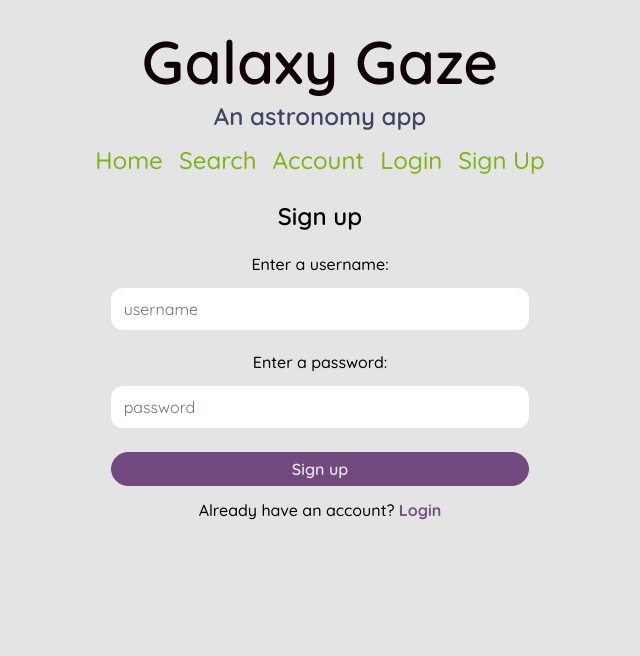
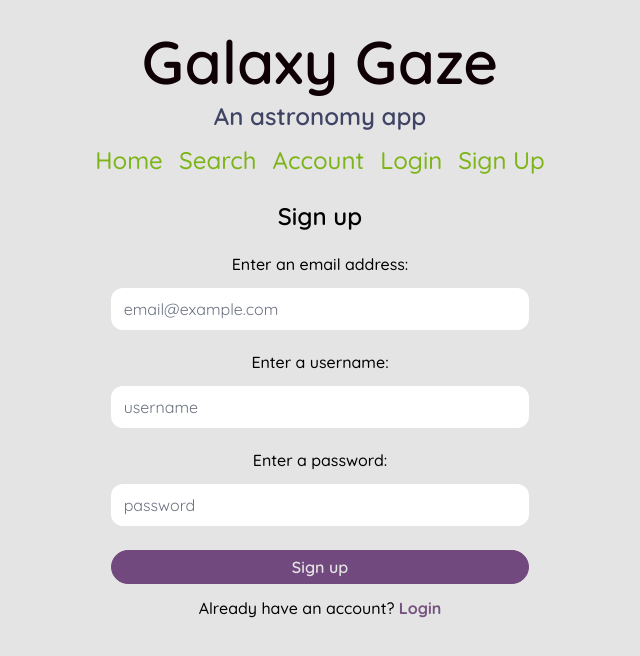
Before and after one commit to elliotvhill/capstone-fe, a React (Vite) app in the folder galaxy-gaze/: page /signup in a window 1280 px wide. Shown: the top 656 px of the page, without its empty margins (320-960 px from the left). Built offline with nearby package versions, Linux system fonts and the light colour scheme.

Commit message:
create user successfully logs to back end db

```diff
--- a/galaxy-gaze/src/App.jsx
+++ b/galaxy-gaze/src/App.jsx
@@ -13,15 +13,16 @@ function App() {
 
 
   const [userInfo, setUserInfo] = useState({
+    user_email: '',
     username: '',
-    password: ''
+    user_password: ''
   })
 
   const [loggedIn, setLoggedIn] = useState(false)
 
   // login status:
   useEffect(() => {
-    if (userInfo.username && userInfo.password) {
+    if (userInfo.user_email && userInfo.username && userInfo.password) {
       setLoggedIn(true)
     } else {
       setLoggedIn(false)
--- a/galaxy-gaze/src/components/SignUp.jsx
+++ b/galaxy-gaze/src/components/SignUp.jsx
@@ -26,10 +26,10 @@ const SignUp = ({ loggedIn, setLoggedIn }) => {
                 }
             })
             console.log(response)
-            setUserInfo({ username: '', password: '' })
+            setUserInfo({ user_email: '', username: '', user_password: '' })
         } catch (error) {
             console.log(error.response.data)
-            setUserInfo({ username: '', password: '' })
+            setUserInfo({ user_email: '', username: '', user_password: '' })
         }
 
     }
@@ -44,6 +44,18 @@ const SignUp = ({ loggedIn, setLoggedIn }) => {
                 className='signup flex flex-col w-1/3'
                 onSubmit={handleSignUp}
             >
+                <label htmlFor='user_email' className='font-medium mt-4 mb-2'>
+                    Enter an email address:
+                </label>
+                <input
+                    type='text'
+                    className='form-input mb-1 bg-gray-100 border-transparent
+                    focus:border-gray-500 focus:bg-white focus:ring-0 rounded-xl m-1'
+                    placeholder='email@example.com'
+                    id='user_email'
+                    onChange={handleChange}
+                    value={userInfo.user_email}
+                />
                 <label htmlFor='username' className='font-medium mt-4 mb-2'>
                     Enter a username:
                 </label>
@@ -56,7 +68,7 @@ const SignUp = ({ loggedIn, setLoggedIn }) => {
                     onChange={handleChange}
                     value={userInfo.username}
                 />
-                <label htmlFor='password' className='font-medium mt-4 mb-2'>
+                <label htmlFor='user_password' className='font-medium mt-4 mb-2'>
                     Enter a password:
                 </label>
                 <input
@@ -64,7 +76,7 @@ const SignUp = ({ loggedIn, setLoggedIn }) => {
                     className='form-input mb-2 bg-gray-100 border-transparent
                     focus:border-gray-500 focus:bg-white focus:ring-0 rounded-xl m-1'
                     placeholder='password'
-                    id='password'
+                    id='user_password'
                     onChange={handleChange}
                     value={userInfo.password}
                 />
```
